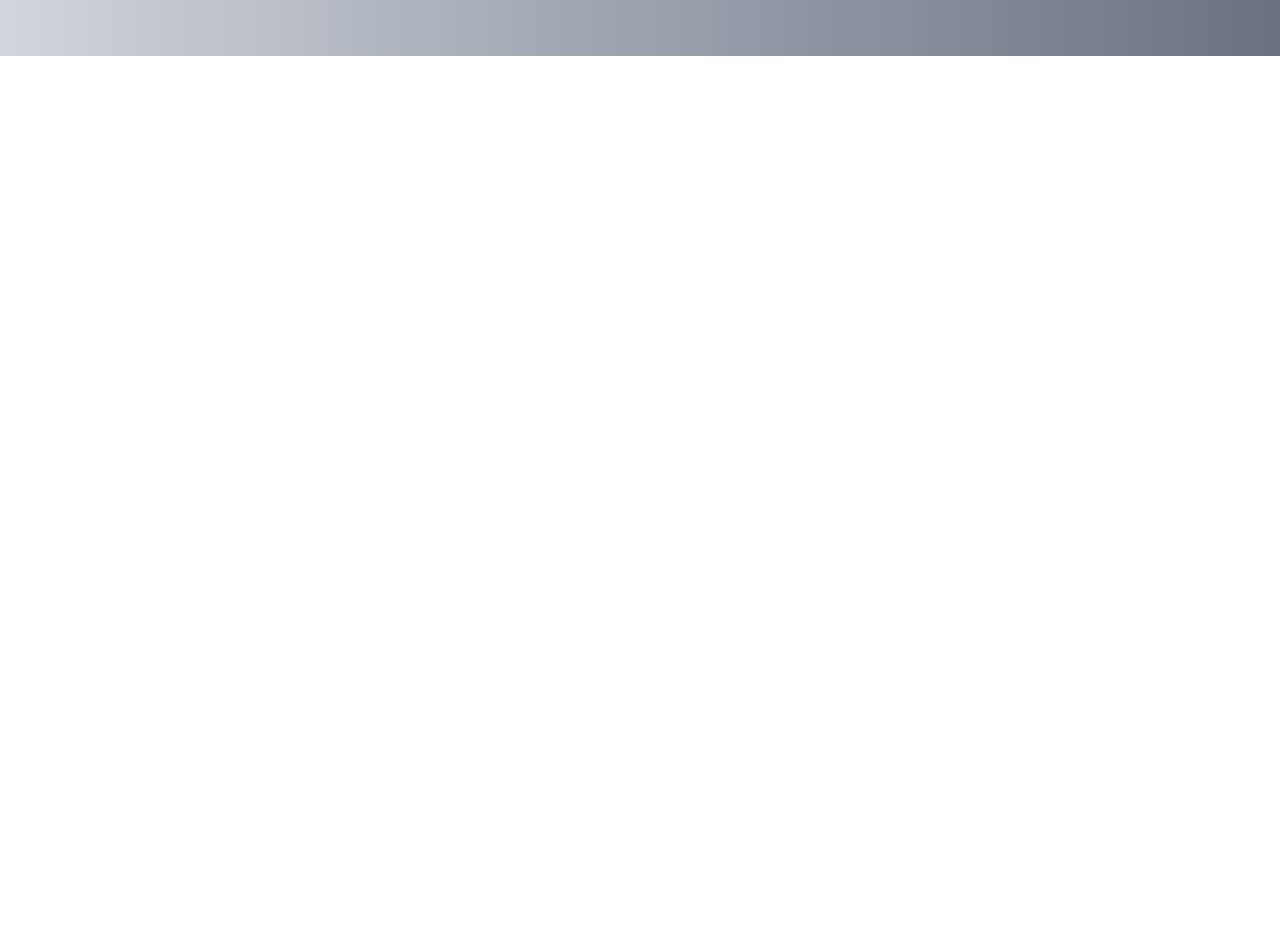
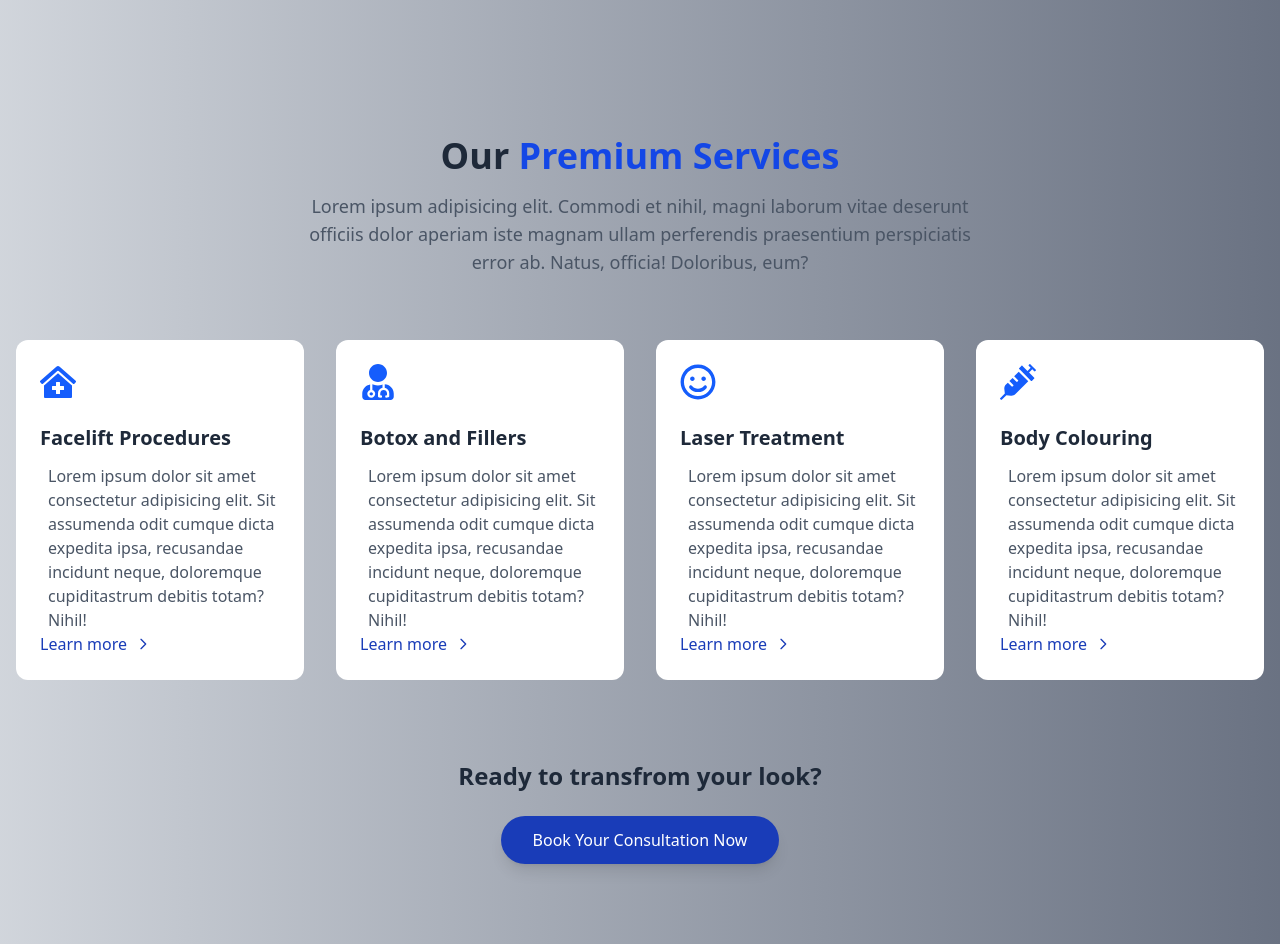
Before and after one commit to MDevHub/Bloom-Clinic, a React (Vite) app: page / in a window 1280 px wide. Shown: the part 640-1584 px from the top of the page. Before the commit the page ends 800 px from the top, so only its background shows below. Built offline with nearby package versions, Linux system fonts and the light colour scheme.

Commit message:
Installed react Icons and I added thenServie section

```diff
--- a/package.json
+++ b/package.json
@@ -14,6 +14,7 @@
     "aos": "^2.3.4",
     "react": "^19.1.0",
     "react-dom": "^19.1.0",
+    "react-icons": "^5.5.0",
     "tailwindcss": "^4.1.8"
   },
   "devDependencies": {
--- a/src/App.jsx
+++ b/src/App.jsx
@@ -3,6 +3,7 @@ import Aos from 'aos'
 import 'aos/dist/aos.css'
 import Header from './Components/Header'
 import Hero from './Components/Hero'
+import Services from './Components/Services'
 
 const App = () => {
   useEffect (() => {
@@ -14,6 +15,7 @@ const App = () => {
     <div>
       <Header />
       <Hero />
+      <Services />
     </div>
   )
 }
--- /dev/null
+++ b/src/Components/Services.jsx
@@ -0,0 +1,89 @@
+import React from 'react'
+import { FaClinicMedical, FaRegSmile, FaSyringe, FaUserMd } from 'react-icons/fa'
+
+const Services = () => {
+
+   const services = [
+      {  icon: <FaClinicMedical className='text-4xl text-blue-600' aria-hidden= 'true'/>,
+         title: "Facelift Procedures",
+         desc : 'Lorem ipsum dolor sit amet consectetur adipisicing elit. Sit assumenda odit cumque dicta expedita ipsa, recusandae incidunt neque, doloremque  cupiditastrum debitis totam? Nihil!',
+         link: "#facelift"
+      },
+       {  icon: <FaUserMd className='text-4xl text-blue-600' aria-hidden= 'true'/>,
+         title: "Botox and Fillers",
+         desc : 'Lorem ipsum dolor sit amet consectetur adipisicing elit. Sit assumenda odit cumque dicta expedita ipsa, recusandae incidunt neque, doloremque  cupiditastrum debitis totam? Nihil!',
+         link: "#botox"
+      },
+       {  icon: <FaRegSmile className='text-4xl text-blue-600' aria-hidden= 'true'/>,
+         title: "Laser Treatment",
+         desc : 'Lorem ipsum dolor sit amet consectetur adipisicing elit. Sit assumenda odit cumque dicta expedita ipsa, recusandae incidunt neque, doloremque  cupiditastrum debitis totam? Nihil!',
+         link: "#laser"
+      },
+       {  icon: <FaSyringe className='text-4xl text-blue-600' aria-hidden= 'true'/>,
+         title: "Body Colouring",
+         desc : 'Lorem ipsum dolor sit amet consectetur adipisicing elit. Sit assumenda odit cumque dicta expedita ipsa, recusandae incidunt neque, doloremque  cupiditastrum debitis totam? Nihil!',
+         link: "#colouring"
+      },
+   ]
+
+return (
+   <section
+      ii='services'
+      className='py-20 overflow-hidden bg-gradient-to-r from-gray-300 to-gray-500'
+      aria-labelledby='services-heading'
+   >
+      <div className='container mx-auto px-4'>
+         <header data-aos='fade-up' data-aos-delay-500 className='text-center mb-16 '>
+            <h2 id='services-heading' className='text-3xl md:text-4xl font-bold text-gray-800 mb-4'>
+                Our <span className='text-blue-700'>Premium Services</span>
+            </h2>
+
+            <p className='text-lg text-gray-600 max-w-2xl mx-auto'>
+               Lorem ipsum adipisicing elit. Commodi et nihil, magni laborum vitae deserunt officiis dolor aperiam iste magnam ullam perferendis praesentium perspiciatis error ab. Natus, officia! Doloribus, eum?
+            </p>
+         </header>
+
+         <ul data-aos='fade-up' data-aos-delay='500' className='grid grid-cols-1 md:grid-cols-2 lg:grid-cols-4 gap-8'>
+            {services.map((service, index) =>(
+               <li key={index}>
+                  <article
+                     className='bg-white rounded-xl p-6 hover:shadow-lg transition-all duration-300 hover:translate-y-[5px] h-full flex flex-col'
+                  >
+                     <figure className='mb-6'>
+                        {service.icon}
+                     </figure>
+                     <h3 className='text-xl font-bold text-gray-800 mb-3'>
+                        {service.title}
+                     </h3>
+                     <p className='text-gray-600 ml-2 flex-grow'>{service.desc}</p>
+                  <a href={service.link}
+                     className='text-blue-800 font-medium hover:text-blue-600 transition flex items-center mt-auto'
+                     aria-label={`Learn more about ${service.title}`}
+                  >
+                     Learn more
+                     <svg className='w-4 h-4 ml-2' fill='none' stroke='currentColor' viewBox='0 0 24 24' aria-hidden='true'>
+                        <path strokeLinecap='round' strokeLinejoin='round' strokeWidth={2} d='M9 5l7 7-7 7' />
+                     </svg>
+                  </a>
+                  </article>
+               </li>
+            ))}
+         </ul>
+
+         <footer data-aos='fade-up' data-aos-delay='600' className='mt-20 text-center'>
+            <h3 className='text-2xl font-bold text-gray-800 mb-6'>
+               Ready to transfrom your look?
+            </h3>
+            <a href="#appointment"
+               className='bg-blue-800 hover:bg-blue-600 text-white px-8 py-3 rounded-full inline-block transition shadow-lg focus:outline-none focus:ring-2 focus:ring-blue-800 focus:ring-offset-2'
+               aria-label='Book your consultation now'
+            >
+               Book Your Consultation Now
+            </a>
+         </footer>
+      </div>
+   </section>
+  );
+};
+
+export default Services
```
Also changed, not shown: 1 other file (tests, documents, lock files or other folders).
